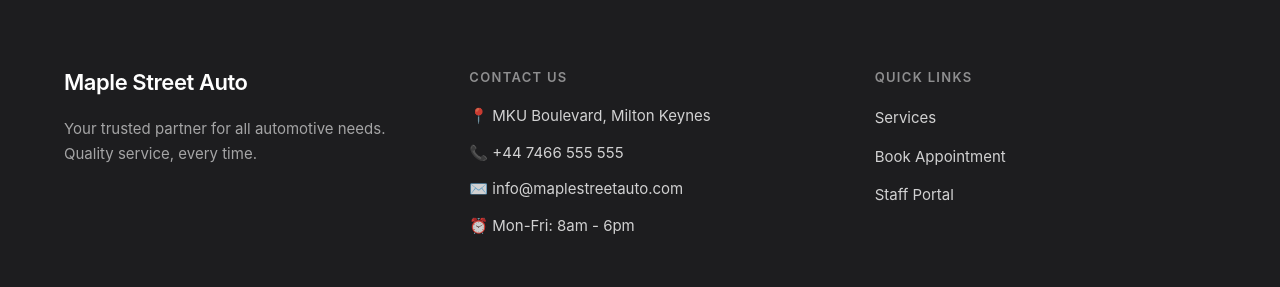
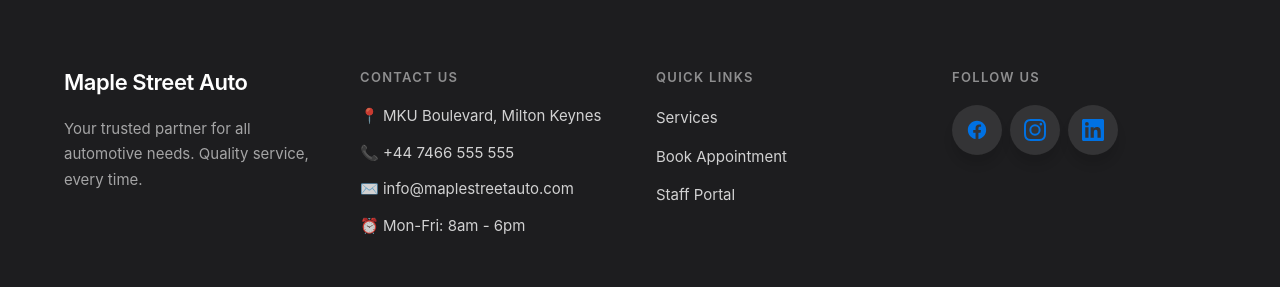
Before and after one commit to All-Roads-Lead-To-Rome-and-China/Maple-Street, a React (Vite) app in the folder Garage-App/: page / in a window 1280 px wide. Shown: the part 4767-5054 px from the top of the page. Built offline with nearby package versions, Linux system fonts and the light colour scheme.

Commit message:
feat: introduce interactive social media links component and display on homepage

```diff
--- /dev/null
+++ b/Garage-App/src/components/SocialMediaLinks.css
@@ -0,0 +1,129 @@
+.social-wrapper {
+  display: inline-flex;
+  list-style: none;
+  width: 100%;
+  padding: 0;
+  margin: 0;
+  font-family: "Poppins", sans-serif;
+  justify-content: flex-start;
+  gap: 0.5rem;
+}
+
+.social-wrapper .social-icon {
+  position: relative;
+  background: rgba(255, 255, 255, 0.1);
+  border-radius: 50%;
+  width: 50px;
+  height: 50px;
+  font-size: 18px;
+  display: flex;
+  justify-content: center;
+  align-items: center;
+  flex-direction: column;
+  box-shadow: 0 10px 10px rgba(0, 0, 0, 0.1);
+  cursor: pointer;
+  transition: all 0.2s cubic-bezier(0.68, -0.55, 0.265, 1.55);
+  color: rgba(255, 255, 255, 0.8);
+}
+
+.social-wrapper .social-icon svg {
+  width: 22px;
+  height: 22px;
+  fill: currentColor;
+  transition: fill 0.2s ease;
+}
+
+.social-wrapper .social-icon a {
+  display: flex;
+  justify-content: center;
+  align-items: center;
+  width: 100%;
+  height: 100%;
+}
+
+.social-wrapper .social-tooltip {
+  position: absolute;
+  bottom: 0;
+  font-size: 14px;
+  background: rgba(255, 255, 255, 0.1);
+  color: #fff;
+  padding: 5px 8px;
+  border-radius: 5px;
+  box-shadow: 0 10px 10px rgba(0, 0, 0, 0.1);
+  opacity: 0;
+  pointer-events: none;
+  transition: all 0.3s cubic-bezier(0.68, -0.55, 0.265, 1.55);
+  white-space: nowrap;
+}
+
+.social-wrapper .social-tooltip::before {
+  position: absolute;
+  content: "";
+  height: 8px;
+  width: 8px;
+  background: rgba(255, 255, 255, 0.1);
+  top: -3px;
+  left: 50%;
+  transform: translate(-50%) rotate(45deg);
+  transition: all 0.3s cubic-bezier(0.68, -0.55, 0.265, 1.55);
+}
+
+.social-wrapper .social-icon:hover .social-tooltip {
+  bottom: -45px;
+  opacity: 1;
+  visibility: visible;
+  pointer-events: auto;
+}
+
+.social-wrapper .social-icon:hover span,
+.social-wrapper .social-icon:hover .social-tooltip {
+  text-shadow: 0px -1px 0px rgba(0, 0, 0, 0.1);
+}
+
+/* Facebook */
+.social-wrapper .facebook:hover,
+.social-wrapper .facebook:hover .social-tooltip,
+.social-wrapper .facebook:hover .social-tooltip::before {
+  background: #1877f2;
+  color: #fff;
+}
+
+.social-wrapper .facebook:hover svg {
+  fill: #fff;
+}
+
+/* Instagram */
+.social-wrapper .instagram:hover,
+.social-wrapper .instagram:hover .social-tooltip,
+.social-wrapper .instagram:hover .social-tooltip::before {
+  background: linear-gradient(45deg, #f09433 0%, #e6683c 25%, #dc2743 50%, #cc2366 75%, #bc1888 100%);
+  color: #fff;
+}
+
+.social-wrapper .instagram:hover svg {
+  fill: #fff;
+}
+
+/* LinkedIn */
+.social-wrapper .linkedin:hover,
+.social-wrapper .linkedin:hover .social-tooltip,
+.social-wrapper .linkedin:hover .social-tooltip::before {
+  background: #0a66c2;
+  color: #fff;
+}
+
+.social-wrapper .linkedin:hover svg {
+  fill: #fff;
+}
+
+/* X (formerly Twitter) */
+.social-wrapper .x:hover,
+.social-wrapper .x:hover .social-tooltip,
+.social-wrapper .x:hover .social-tooltip::before {
+  background: #000;
+  color: #fff;
+}
+
+.social-wrapper .x:hover svg {
+  fill: #fff;
+}
--- /dev/null
+++ b/Garage-App/src/components/SocialMediaLinks.tsx
@@ -0,0 +1,39 @@
+import "./SocialMediaLinks.css";
+
+const SocialMediaLinks = () => {
+    return (
+        <ul className="social-wrapper">
+            {/* Facebook */}
+            <li className="social-icon facebook">
+                <span className="social-tooltip">Facebook</span>
+                <a href="https://facebook.com" target="_blank" rel="noopener noreferrer" aria-label="Facebook">
+                    <svg viewBox="0 0 24 24" xmlns="http://www.w3.org/2000/svg">
+                        <path d="M22 12c0-5.523-4.477-10-10-10S2 6.477 2 12c0 4.991 3.657 9.128 8.438 9.878v-6.987h-2.54V12h2.54V9.797c0-2.506 1.492-3.89 3.777-3.89 1.094 0 2.238.195 2.238.195v2.46h-1.26c-1.243 0-1.63.771-1.63 1.562V12h2.773l-.443 2.89h-2.33v6.988C18.343 21.128 22 16.991 22 12z" />
+                    </svg>
+                </a>
+            </li>
+
+            {/* Instagram */}
+            <li className="social-icon instagram">
+                <span className="social-tooltip">Instagram</span>
+                <a href="https://instagram.com" target="_blank" rel="noopener noreferrer" aria-label="Instagram">
+                    <svg viewBox="0 0 24 24" xmlns="http://www.w3.org/2000/svg">
+                        <path d="M12 2.163c3.204 0 3.584.012 4.85.07 3.252.148 4.771 1.691 4.919 4.919.058 1.265.069 1.645.069 4.849 0 3.205-.012 3.584-.069 4.849-.149 3.225-1.664 4.771-4.919 4.919-1.266.058-1.644.07-4.85.07-3.204 0-3.584-.012-4.849-.07-3.26-.149-4.771-1.699-4.919-4.92-.058-1.265-.07-1.644-.07-4.849 0-3.204.013-3.583.07-4.849.149-3.227 1.664-4.771 4.919-4.919 1.266-.057 1.645-.069 4.849-.069zM12 0C8.741 0 8.333.014 7.053.072 2.695.272.273 2.69.073 7.052.014 8.333 0 8.741 0 12c0 3.259.014 3.668.072 4.948.2 4.358 2.618 6.78 6.98 6.98C8.333 23.986 8.741 24 12 24c3.259 0 3.668-.014 4.948-.072 4.354-.2 6.782-2.618 6.979-6.98.059-1.28.073-1.689.073-4.948 0-3.259-.014-3.667-.072-4.947-.196-4.354-2.617-6.78-6.979-6.98C15.668.014 15.259 0 12 0zm0 5.838a6.162 6.162 0 100 12.324 6.162 6.162 0 000-12.324zM12 16a4 4 0 110-8 4 4 0 010 8zm6.406-11.845a1.44 1.44 0 100 2.881 1.44 1.44 0 000-2.881z" />
+                    </svg>
+                </a>
+            </li>
+
+            {/* LinkedIn */}
+            <li className="social-icon linkedin">
+                <span className="social-tooltip">LinkedIn</span>
+                <a href="https://linkedin.com" target="_blank" rel="noopener noreferrer" aria-label="LinkedIn">
+                    <svg viewBox="0 0 24 24" xmlns="http://www.w3.org/2000/svg">
+                        <path d="M20.447 20.452h-3.554v-5.569c0-1.328-.027-3.037-1.852-3.037-1.853 0-2.136 1.445-2.136 2.939v5.667H9.351V9h3.414v1.561h.046c.477-.9 1.637-1.85 3.37-1.85 3.601 0 4.267 2.37 4.267 5.455v6.286zM5.337 7.433a2.062 2.062 0 01-2.063-2.065 2.064 2.064 0 112.063 2.065zm1.782 13.019H3.555V9h3.564v11.452zM22.225 0H1.771C.792 0 0 .774 0 1.729v20.542C0 23.227.792 24 1.771 24h20.451C23.2 24 24 23.227 24 22.271V1.729C24 .774 23.2 0 22.222 0h.003z" />
+                    </svg>
+                </a>
+            </li>
+        </ul>
+    );
+};
+
+export default SocialMediaLinks;
--- a/Garage-App/src/pages/HomePage.tsx
+++ b/Garage-App/src/pages/HomePage.tsx
@@ -6,6 +6,7 @@ import L from "leaflet";
 import { initScrollAnimations } from "../hooks/useScrollAnimation";
 import ModernButton from "../components/ModernButton";
 import WordSlider from "../components/WordSlider";
+import SocialMediaLinks from "../components/SocialMediaLinks";
 
 // Images
 import heroImg from "../assets/hero_garage.png";
@@ -748,8 +749,8 @@ const HomePage = () => {
           <div
             style={{
               display: "grid",
-              gridTemplateColumns: "repeat(auto-fit, minmax(250px, 1fr))",
-              gap: "4rem",
+              gridTemplateColumns: "repeat(auto-fit, minmax(180px, 1fr))",
+              gap: "2rem",
               marginBottom: "4rem",
             }}
           >
@@ -868,6 +869,21 @@ const HomePage = () => {
                 </li>
               </ul>
             </div>
+
+            {/* Follow Us - Social Media */}
+            <div>
+              <h4 style={{
+                fontSize: "0.8125rem",
+                marginBottom: "1.25rem",
+                color: "rgba(255,255,255,0.5)",
+                fontWeight: 600,
+                textTransform: "uppercase",
+                letterSpacing: "0.1em",
+              }}>
+                Follow Us
+              </h4>
+              <SocialMediaLinks />
+            </div>
           </div>
 
           <div style={{
```
Also changed, not shown: 1 other file (tests, documents, lock files or other folders).
